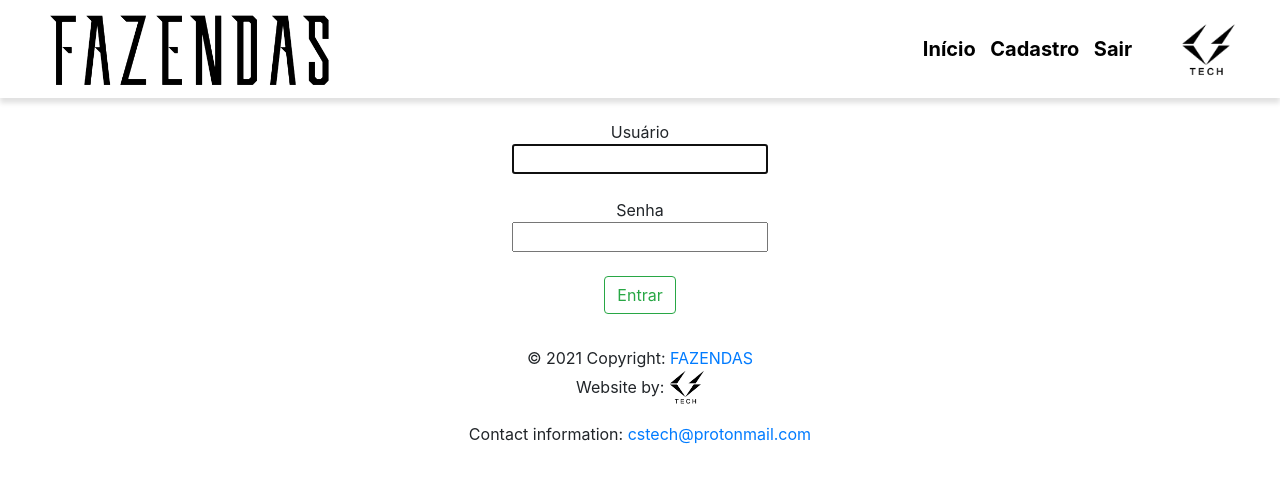
After one commit to CTECHSUL/Fazendas, a Django app: page /accounts/login/ in a window 1280 px wide. The commit adds this page. Shown: the top 483 px of the page. Run offline with Django 3.2, Linux system fonts and the light colour scheme; some libraries are stand-ins or nearby versions.

Commit message:
Implementação de login e permissão nos views.

```diff
--- a/cadastro/apps.py
+++ b/cadastro/apps.py
@@ -1,6 +1,8 @@
 from django.apps import AppConfig
-
+from django.contrib.admin import apps
 
 class CadastroConfig(AppConfig):
-    default_auto_field = 'django.db.models.BigAutoField'
     name = 'cadastro'
+
+class CadastroAdminConfig(apps.AdminConfig):
+    default_site = 'admin.FazendasAdminSite'
--- a/cadastro/models.py
+++ b/cadastro/models.py
@@ -76,6 +76,8 @@ class Fazenda(models.Model):
         help_text="Ofertada para."
     )
 
+    def __str__(self):
+        return "{} ({})".format(self.estado, self.area_total)
 
 class FazendaMedia(models.Model):
 
@@ -104,3 +106,6 @@ class FazendaMedia(models.Model):
         upload_to='audios/',
 
     )
+
+    def __str__(self):
+        return "{} {} {}".format(self.imagem, self.video, self.audio)
--- a/cadastro/static/css/cadastro.css
+++ b/cadastro/static/css/cadastro.css
@@ -1,6 +1,7 @@
 body {
   position: relative;
   margin-top: 130px;
+
 }
 
 form {
--- a/cadastro/static/css/menu.css
+++ b/cadastro/static/css/menu.css
@@ -3,7 +3,7 @@
 body {
   margin: 0;
   padding: 0;
-  margin-top: 150px;
+  margin-top: 120px;
 
 }
 
@@ -29,9 +29,8 @@ body {
 }
 #endereco_row {
   margin-top: 22.825px;
-  margin-bottom: 22.825px;
-  margin-right: 91.338px;
-  margin-left: 30.438px;
+  margin-right: 22.438px;
+  margin-left: 15.438px;
   overflow: hidden;
 
 }
@@ -39,20 +38,20 @@ body {
 
 .menu a {
   text-align: center;
-  font-size: 17px;
   text-decoration: none;
   color: #000000;
   display: inline-flex;
-  font-family: sans-serif;
+  font-family: -apple-system, BlinkMacSystemFont, 'Segoe UI', Roboto, Oxygen, Ubuntu, Cantarell, 'Open Sans', 'Helvetica Neue', sans-serif;
   font-size: 20px;
   font-weight: bolder;
+  margin-left: 10px;
 }
 
 .logo {
-  margin-left: 35px;
+  margin-left: 30px;
   display: block;
   object-fit: contain;
-  width: 330px;
+  width: 300px;
   overflow: hidden;
   transition: 0.2s linear;
 
@@ -83,7 +82,7 @@ a:hover {
 }
 
 .logo_icon {
-  width: 150px;
+  width: 100px;
   display: block;
   object-fit: contain;
   overflow: hidden;
@@ -95,9 +94,10 @@ a:hover {
   border: 0px;
   font-size: 18px;
   font-family: -apple-system, BlinkMacSystemFont, 'Segoe UI', Roboto, Oxygen, Ubuntu, Cantarell, 'Open Sans', 'Helvetica Neue', sans-serif;
-  margin: 10px;
   overflow: hidden;
   display: flex;
+  margin: 0px;
+  transition: 0.2s linear;
 }
 
 @media only screen and (max-width: 800px) {
--- a/cadastro/static/js/menu.js
+++ b/cadastro/static/js/menu.js
@@ -13,18 +13,17 @@ window.onscroll = function() {scrollFunction()};
 function scrollFunction() {
 if ( window.scroll > 80.00000000000000 || document.documentElement.scrollTop > 80.00000000000000) {
     document.getElementById("logo").style.width = "150px";
-    document.getElementById("logo_icon").style.width = "80px";
-    document.getElementById("endereco_row").style.marginTop = "5px";
+    document.getElementById("logo_icon").style.width = "60px";
+    document.getElementById("endereco_row").style.marginTop = "9px";
     document.getElementById("endereco_row").style.marginBottom = "0px";
     document.getElementById("endereco_row").style.transition = "0.2s linear";
     document.getElementById("logo_mobile").style.width = "110px";
     document.getElementById("icon_btn").style.fontSize = "35px";
     document.getElementById("icon_btn").style.margin = "2px";
 } else {
-    document.getElementById("logo").style.width = "330px";
-    document.getElementById("logo_icon").style.width = "150px";
+    document.getElementById("logo").style.width = "300px";
+    document.getElementById("logo_icon").style.width = "100px";
     document.getElementById("endereco_row").style.marginTop = "22.825px";
-    document.getElementById("endereco_row").style.marginBottom = "22.825px";
     document.getElementById("endereco_row").style.transition = "0.2s linear";
     document.getElementById("logo_mobile").style.width = "230px";
     document.getElementById("icon_btn").style.fontSize = "58px";
--- a/cadastro/templates/cadastro/base.html
+++ b/cadastro/templates/cadastro/base.html
@@ -20,25 +20,23 @@
   <div id="menu" class="menu">
     <a href="{% url 'inicio' %}"><img id="logo" class="logo" src="{% static 'imagens/CUT_fazendas.png' %}" alt=""></a>
     <div class="menu_right" id="menu_principal">
-      <a class="btn_menu" href="{% url 'inicio' %}">Início</a>
-      <a class="btn_menu" href="{% url 'cadastro' %}">Cadastro</a>
-      <a class="btn_menu" href="#">Logar</a>
-      <a class="btn_menu" href="#">Sair</a>
+      <a id="btn_menu" class="btn_menu" href="{% url 'inicio' %}">Início</a>
+      <a id="btn_menu" class="btn_menu" href="{% url 'cadastro' %}">Cadastro</a>
+      <a id="btn_menu" class="btn_menu" href="{% url 'logout' %}">Sair</a>
     </div>
     <div class="menu_right" id="icon_menu" >
       <a href="javascript:void(0)" onclick="menuFunc()" class="icon_menu"><i id="icon_btn" class="fa fa-bars"></i></a>
       <img class="menu_right" id="logo_mobile" src="{% static 'imagens/CUT_fazendas.png' %}">
     </div>
     <div id="endereco_row" class="endereco">
-      <img id="logo_icon" class="logo_icon" src="{% static 'imagens/CSTECH_COMPLETE_ICON.ico' %}" alt="">
+      <a href="https://card.gconelhero.ga"><img id="logo_icon" class="logo_icon" src="{% static 'imagens/CSTECH_COMPLETE_ICON.ico' %}" alt=""></a>
     </div>
   </div>
     <div class="list_menu" id="list_menu">
       <ul class="list" id="list">
         <li><a href="{% url 'inicio' %}">Início</a></li>
         <li><a href="{% url 'cadastro' %}">Cadastro</a></li>
-        <li><a href="#">Logar</a></li>
-        <li><a href="#">Sair</a></li>
+        <li><a href="{% url 'logout' %}">Sair</a></li>
         <li style="align-items: center;"><img id="logo_icon" class="logo_icon" src="{% static 'imagens/CSTECH_COMPLETE_ICON.ico' %}" alt=""></li>
       </ul>
     </div>
@@ -51,8 +49,8 @@
   <footer class="page-footer font-small blue">
     <div class="footer-copyright text-center py-3">© 2021 Copyright:
       <a href="{% url 'inicio' %}">FAZENDAS</a>
-      <p>Website by: <a href="https://google.com"><img style="width: 35px;" src="{% static 'imagens/CSTECH_COMPLETE_ICON_CUT.png' %}"/></a></p>
-      <p>Contact information: <a href="mailto:email@teste.com">cstech@protonmail.com</a></p>
+      <p>Website by: <a href="https://card.gconelhero.ga"><img style="width: 35px;" src="{% static 'imagens/CSTECH_COMPLETE_ICON_CUT.png' %}"/></a></p>
+      <p>Contact information: <a href="mailto:cstech@protonmail.com">cstech@protonmail.com</a></p>
     </div>
   </footer>
   </body>
--- a/cadastro/templates/cadastro/fazenda_view.html
+++ b/cadastro/templates/cadastro/fazenda_view.html
@@ -64,7 +64,7 @@
       </tr>
       <tr>
         <td>{{ fazenda.municipio }} - {{ fazenda.estado }}</td>
-        <td>{{ fazenda.area_total }} Hectare</td>
+        <td>{{ fazenda.area_total }} Hectares</td>
       </tr>
 
       <tr>
@@ -72,7 +72,7 @@
         <th>Tipos de cultura:</th>
       </tr>
       <tr>
-        <td>{{ fazenda.area_aberta }} Hectare</td>
+        <td>{{ fazenda.area_aberta }} Hectares</td>
         <td>{{ fazenda.cultura }}</td>
       </tr>
 
--- a/cadastro/templates/cadastro/filtro_inicio.html
+++ b/cadastro/templates/cadastro/filtro_inicio.html
@@ -91,7 +91,7 @@
       <br>
       <span class="text-info">Município: </span><span>{{ fazenda.municipio }}</span>
       <br>
-      <span class="text-info">Área: </span><span>{{ fazenda.area_total }} Hectare</span>
+      <span class="text-info">Área: </span><span>{{ fazenda.area_total }} Hectares</span>
       <br>
       <span class="text-info">Valor: </span><span>{{ fazenda.valor }}</span>
       <br>
--- /dev/null
+++ b/cadastro/templates/registration/login.html
@@ -0,0 +1,20 @@
+{% extends 'cadastro/base.html' %}
+
+{% block content %}
+
+{% load static %}
+
+<div style="margin-top: 100px;">
+<form class="form-group" style="text-align: center;" method="post">
+  {% csrf_token %}
+
+  {% for field in form %}
+  {{field.label}}<br>
+  {{field}}<br><br>
+  {% endfor %}
+
+  <button class="btn btn-outline-success my-2 my-sm-0" type="submit">Entrar</button>
+</form>
+
+{% endblock %}
+</div>
--- a/cadastro/urls.py
+++ b/cadastro/urls.py
@@ -2,6 +2,7 @@ from django.urls import path
 from . import views
 from django.conf.urls.static import static
 from django.conf import settings
+from django.conf.urls import url
 
 
 urlpatterns = [
--- a/fazendas/urls.py
+++ b/fazendas/urls.py
@@ -16,7 +16,13 @@ Including another URLconf
 from django.contrib import admin
 from django.urls import path, include
 
+from django.views.generic.base import TemplateView # Novo
+
+
+
 urlpatterns = [
     path('admin/', admin.site.urls),
-    path('', include('cadastro.urls'))
+    path('accounts/', include('django.contrib.auth.urls')),
+    path('', include('cadastro.urls')),
+
 ]
```
Also changed, not shown: admin.py (added, +7 -0 lines), cadastro/admin.py (+7 -1 lines), cadastro/static/css/filtro_inicio.css (+8 -8 lines), cadastro/views.py (+245 -216 lines), fazendas/settings.py (+5 -4 lines), db.sqlite3.
